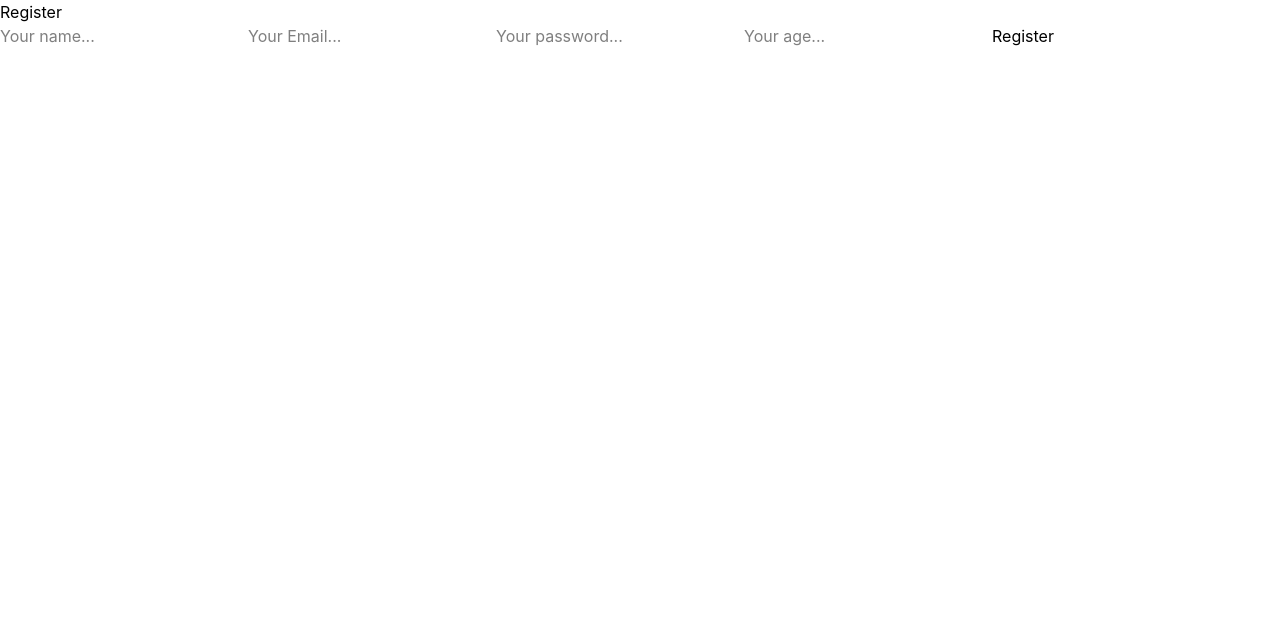
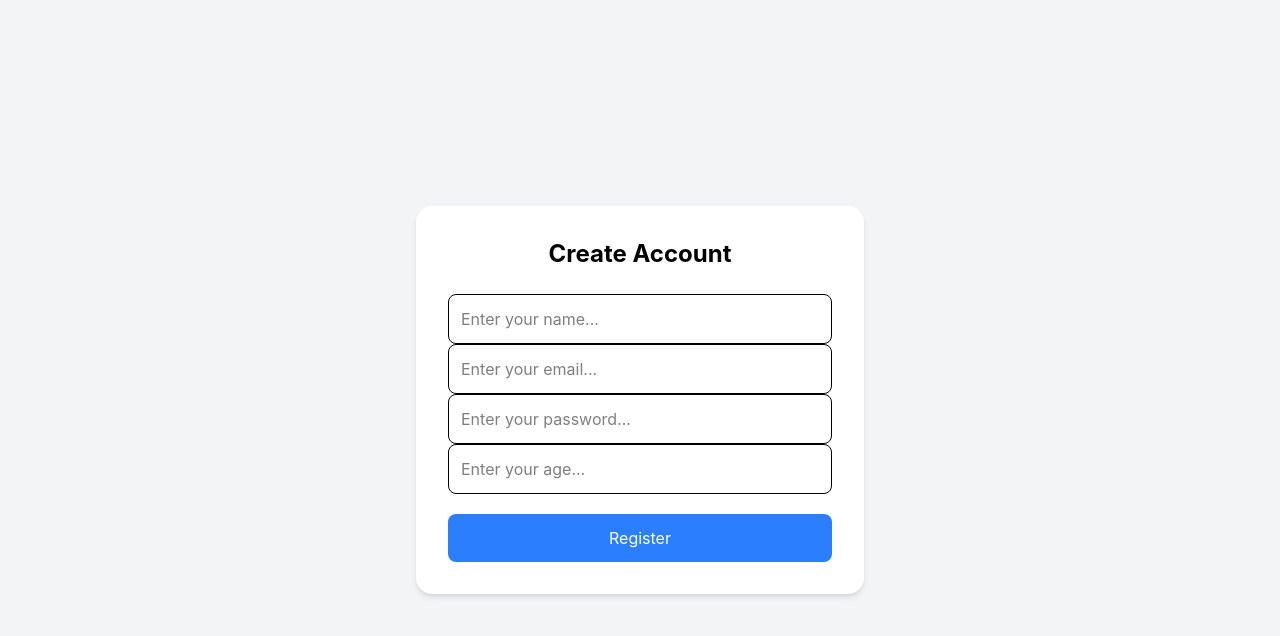
Before and after one commit to JeetsibeshSahoo/Practice-Experience, a React app in the folder Week1/Day1/frontend/: page /register in a window 1280 px wide. Shown: the top 636 px of the page. Built offline with nearby package versions, Linux system fonts and the light colour scheme; the HTML template or start-up script is replaced by a standard one.

Commit message:
add changes in register ui

```diff
--- a/Week1/Day1/frontend/src/pages/Register.jsx
+++ b/Week1/Day1/frontend/src/pages/Register.jsx
@@ -34,39 +34,56 @@ const Register = () => {
     };
 
   return (
-    <div>
-        <h2>Register</h2>
+    <div className='min-h-screen flex items-center justify-center bg-gray-100'>
+        <div className='bg-white p-8 rounded-2xl justify-center shadow-md w-full max-w-md'>
+            <h2 className='text-2xl font-bold mb-6 text-center'>
+                Create Account
+            </h2>
 
-        <form onSubmit={handleSubmit}>
+            <form>
                 <input
                 name='name'
-            placeholder='Your name...'
+                placeholder='Enter your name...'
                 type="text"
                 onChange={handleChange}
+                className='w-full p-3 border rounded-lg focus:outline-none focus:ring-2 focus:ring-blue-400'
                 />
                 <input
                 name='email'
-            placeholder='Your Email...'
+                placeholder='Enter your email...'
                 type="email"
                 onChange={handleChange}
+                className='w-full p-3 border rounded-lg'
                 />
                 <input
                 name='password'
-            placeholder='Your password...'
+                placeholder='Enter your password...'
                 type="password"
                 onChange={handleChange}
+                className='w-full p-3 border rounded-lg'
                 />
                 <input
                 name='age'
-            placeholder='Your age...'
+                placeholder='Enter your age...'
                 type="number"
                 onChange={handleChange}
+                className='w-full p-3 border rounded-lg'
                 />
-            <button type='submit'>
-                {isLoading ? "Loading..." : "Register"}
+
+                <div className='mt-5'>
+                    <button type='submit' className='w-full bg-blue-500 text-white p-3 rounded-lg hover:bg-blue-600 transition'>
+                        {isLoading ? "Creating..." : "Register"}
                     </button>
+                    {
+                        error && (
+                            <p className='text-red-500 text-sm mt-4 text-center'>
+                                {error}
+                            </p>
+                        )
+                    }
+                </div>
             </form>
-        {error && <p style={{color : "red"}}>{error}</p>}
+        </div>
     </div>
   )
 }
```
Lines whose indentation alone changed are shown as unchanged.
